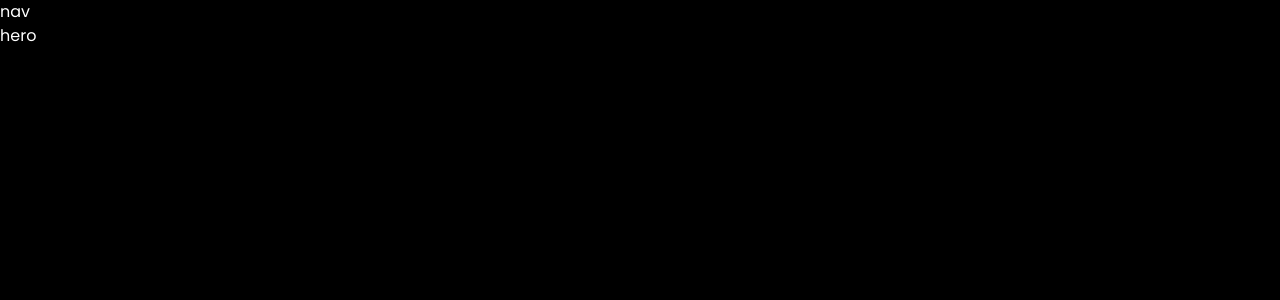
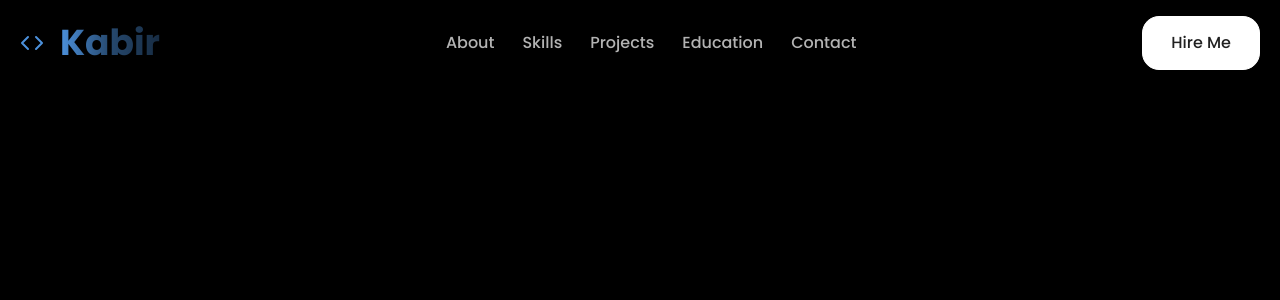
Before and after one commit to ikkabir24/my-personal-portfolio-ikkabir24, a React (Vite) app: page / in a window 1280 px wide. Shown: the top 300 px of the page. Built offline with nearby package versions, Linux system fonts and the light colour scheme.

Commit message:
navbar design done

```diff
--- a/src/components/layout/Navbar.jsx
+++ b/src/components/layout/Navbar.jsx
@@ -1,9 +1,114 @@
-import React from 'react';
+import React, { useEffect, useState } from 'react';
+import { Code, Menu, X } from 'lucide-react';
+import { NAV_LINKS, PERSONAL_INFO } from '../../utils/constants';
+import { scrollToSection, useScrollSpy } from '../../hooks/useScrollSpy';
 
 const Navbar = () => {
+
+    const [isMenuOpen, setIsMenuOpen] = useState(false);
+    const [isScrolled, setIsScrolled] = useState(false);
+
+    const activeSection = useScrollSpy(NAV_LINKS.map(link => link.id));
+
+    useEffect(() => {
+        const handleScroll = () => {
+            setIsScrolled(window.scrollY > 50);
+        }
+
+        window.addEventListener('scroll', handleScroll);
+        return () => window.removeEventListener('scroll', handleScroll);
+
+    }, []);
+
+    const handleNavClick = (sectionId) => {
+        scrollToSection(sectionId)
+        setIsMenuOpen(false);
+    }
+
     return (
-        <div>
-            nav
+        <div
+            style={{ transform: 'translate3d(0,0,0' }}
+            className={`fixed top-0 left-0 right-0 z-1000 w-full py-4 transition-all duration-300
+            ${isScrolled
+                    ? 'bg-black/30 backdrop-blur-lg'
+                    : 'bg-transparent'
+                }
+        `}>
+            <div className='max-w-[1320px] mx-auto px-5'>
+                <div className='flex items-center justify-between'>
+                    {/* logo */}
+                    <div className='flex items-center gap-4'>
+                        <Code className='w-6 h-6 text-primary' />
+
+                        <button
+                            onClick={() => window.scrollTo({ top: 0, behavior: 'smooth' })}
+                            className='text-4xl font-bold bg-linear-to-r from-primary via via-primary/50 to-primary/30 bg-clip-text text-transparent hover:opacity-80 transition-opacity'
+                            aria-label='home'
+                        >
+                            {PERSONAL_INFO.name.split(' ')[2]}
+                        </button>
+                    </div>
+
+                    {/* desktop navigation */}
+                    <nav className='hidden md:flex items-center gap-7'>
+                        {NAV_LINKS.map((link) => (
+                            <button
+                                key={link.id}
+                                onClick={() => handleNavClick(link.id)}
+                                className={`text-base font-medium transition-all duration-300 ${activeSection === link.id ? 'text-white' : 'text-white/70 hover:text-white'}`}
+                            >{link.label}</button>
+                        ))}
+                    </nav>
+
+                    {/* CTA btns */}
+                    <div className='hidden md:flex items-center gap-2'>
+                        <button
+                            onClick={() => handleNavClick('contact')}
+                            className='px-7 py-3.5 bg-white text-[#212121] font-medium text-base rounded-[17px] border border-white hover:bg-white/90 transition-all duration-300'
+                        >
+                            Hire Me
+                        </button>
+                    </div>
+
+                    {/* Mobile Menu */}
+                    <button
+                        onClick={() => setIsMenuOpen(!isMenuOpen)}
+                        className='md:hidden p-4 text-white hover:text-white/80 transition-colors'
+                        aria-label='menu'
+                        aria-expanded={isMenuOpen}
+                    >
+                        {
+                            isMenuOpen
+                                ? <X className='w-6 h-6' />
+                                : <Menu className='w-6 h-6' />
+                        }
+                    </button>
+
+                </div>
+            </div>
+
+            {/* Mobile Menu */}
+            <div className={`md:hidden transition-all duration-300 overflow-hidden ${isMenuOpen ? 'max-h-96 opacity-100' : 'max-h-0 opacity-0'}`}>
+                <div className='bg-black/95 backdrop-blur-lg border-t border-white/10 px-5 py-6 space-y-3'>
+                    {
+                        NAV_LINKS.map((link) => (
+                            <button
+                                className={`block w-full text-left px-4 py-3 rounded-lg font-medium transition-all duration-300 ${activeSection === link.id ? 'text-white bg-white/10' : 'text-white/70 hover:text-white hover:bg-white/5'}`}
+                                key={link.id}
+                                onClick={() => handleNavClick(link.id)}
+                            >
+                                {link.label}
+                            </button>
+                        ))}
+                        <button
+                        className='w-full px-7 py-3.5 bg-white text-[#212121] font-medium text-base rounded-[17px] border border-white hover:bg-white/90 transition-all duration-300 mt-2'
+                        onClick={()=> handleNavClick('contact')}
+                        >
+                            Hire Me
+                        </button>
+                </div>
+            </div>
+
         </div>
     );
 };
--- a/src/components/sections/Hero.jsx
+++ b/src/components/sections/Hero.jsx
@@ -3,7 +3,6 @@
 const Hero = () => {
     return (
         <div>
-            hero
         </div>
     );
 };
--- a/src/hooks/useScrollReveal.js
+++ b/src/hooks/useScrollReveal.js
@@ -0,0 +1,38 @@
+import { useEffect, useRef } from "react";
+import { useState } from "react";
+
+export const useScrollReveal = (options = {}) =>{
+    const {
+        threshold = 0.1,
+        rootMargin = '0px'
+    } = options;
+
+    const [isVisible, setIsVisible] = useState(false);
+    const ref = useRef(null);
+
+    useEffect(()=>{
+        const element = ref.current;
+        if(!element) return;
+
+        const observer = new IntersectionObserver(
+            ([entry]) => {
+                if(entry.isIntersecting){
+                    setIsVisible(true);
+                    observer.unobserve(element)
+                }
+            },
+            {
+                threshold,
+                rootMargin
+            }
+        );
+        observer.observe(element);
+        return () => {
+            if(element){
+                observer.unobserve(element)
+            }
+        }
+    },[threshold, rootMargin]);
+
+    return {ref, isVisible};
+};
--- a/src/hooks/useScrollSpy.js
+++ b/src/hooks/useScrollSpy.js
@@ -0,0 +1,47 @@
+import { useEffect, useState } from "react"
+
+export const useScrollSpy = (sectionIds, offset = 100) => {
+    const [activeSection, setActiveSection] = useState('');
+
+    useEffect(()=>{
+        const handleScroll = () => {
+            const scrollPosition = window.scrollY + offset;
+
+            // find the current section
+            for(let i = sectionIds.length - 1; i>=0; i--){
+                const section = document.getElementById(sectionIds[i]);
+                if(section) {
+                    const sectionTop = section.offsetTop;
+                    const sectionHeight = section.offsetHeight;
+
+                    if(scrollPosition>=sectionTop && scrollPosition < sectionTop + sectionHeight){
+                        setActiveSection(sectionIds[i]);
+                        break;
+                    }
+                }
+            }
+        }
+
+        handleScroll();
+        window.addEventListener('scroll', handleScroll, {passive: true});
+
+        return () => {
+            window.removeEventListener('scroll', handleScroll);
+        };
+
+    }, [sectionIds, offset]);
+
+    return activeSection;
+}
+
+// smooth scroll to a section
+export const scrollToSection = (sectionId, offset=80) =>{
+    const section = document.getElementById(sectionId);
+    if(section){
+        const top = section.offsetTop - offset;
+        window.scrollTo({
+            top,
+            behavior: 'smooth'
+        });
+    }
+};
--- a/src/index.css
+++ b/src/index.css
@@ -5,7 +5,7 @@
 @theme {
     --font-display: "Poppins", sans-serif;
     --breakpoint-3xl: 1920px;
-    --color-primary: #1F456E;
+    --color-primary: #4c91dc;
 }
 
 @layer base {
```
